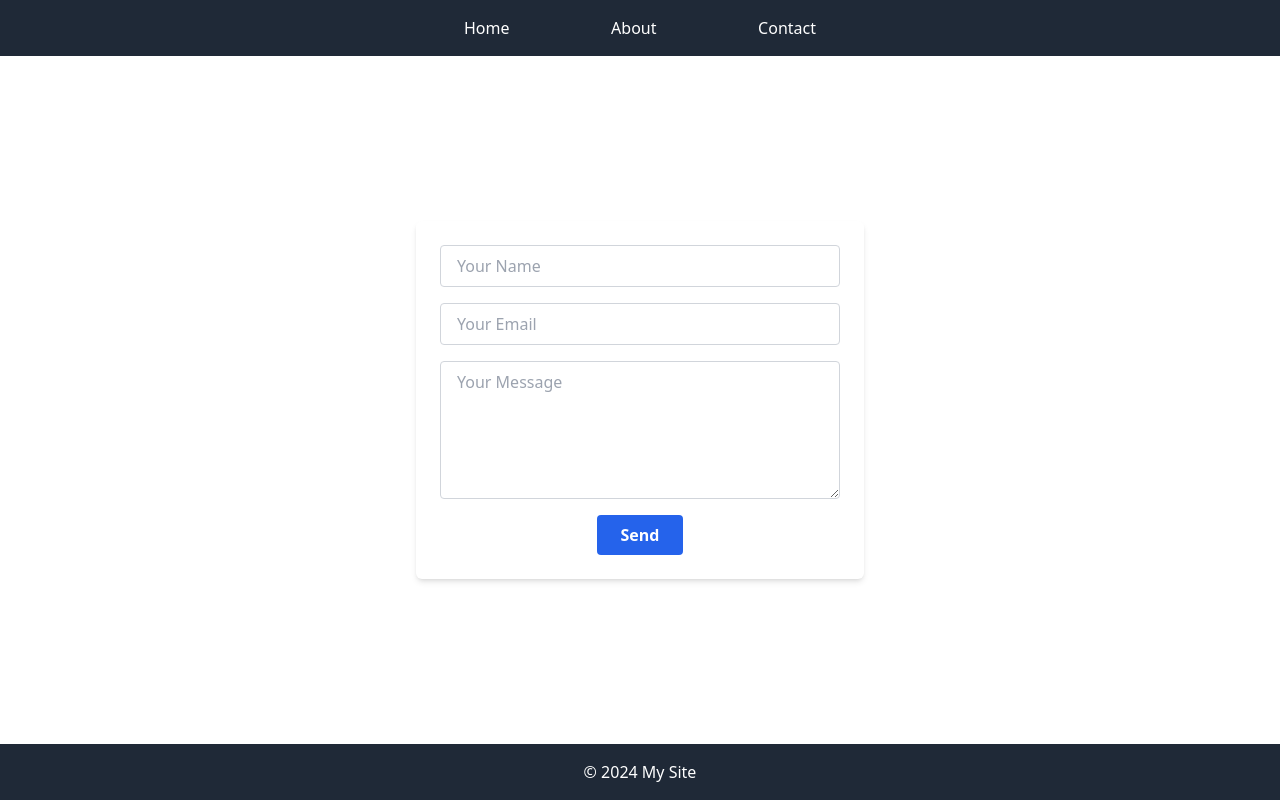
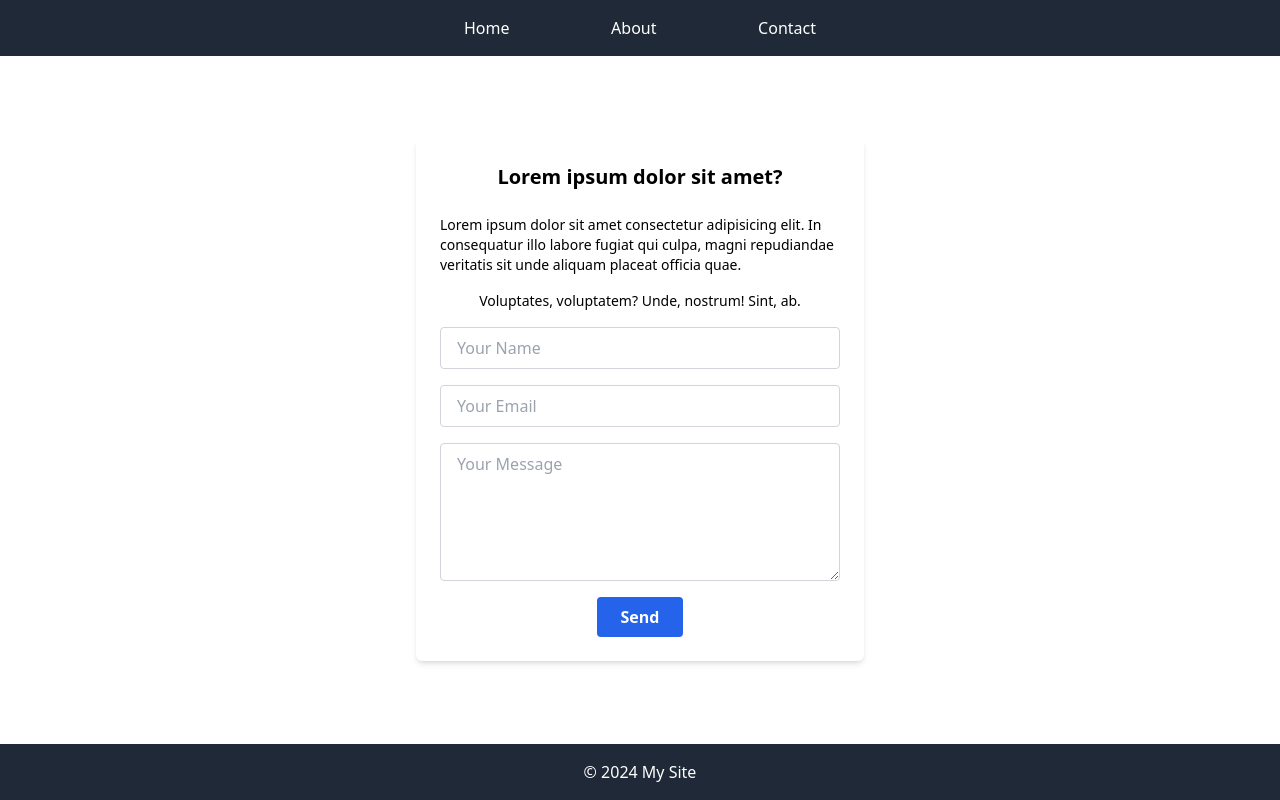
Before and after one commit to theMorganObject/next-static-template, a Next.js app: page /contact in a window 1280 px wide. Built offline with nearby package versions, Linux system fonts and the light colour scheme.

Commit message:
contact page copy

```diff
--- a/src/app/about/page.tsx
+++ b/src/app/about/page.tsx
@@ -1,5 +1,3 @@
-// src/pages/about.js
-
 import Image from 'next/image';
 import Link from 'next/link';
 
--- a/src/app/contact/page.tsx
+++ b/src/app/contact/page.tsx
@@ -36,6 +36,17 @@ const ContactForm = () => {
       onSubmit={handleSubmit(sendEmail)}
       className='flex flex-col items-center w-full max-w-md space-y-4 p-6 bg-white shadow-md rounded-md'
     >
+      <h2 className='text-xl font-semibold mb-2'>
+        Lorem ipsum dolor sit amet?
+      </h2>
+      <p className='text-sm mb-4'>
+        Lorem ipsum dolor sit amet consectetur adipisicing elit. In consequatur
+        illo labore fugiat qui culpa, magni repudiandae veritatis sit unde
+        aliquam placeat officia quae.
+      </p>
+      <p className='text-sm mb-4'>
+        Voluptates, voluptatem? Unde, nostrum! Sint, ab.
+      </p>
       {/* Form fields for name, email, and message */}
       <input
         type='text'
```
